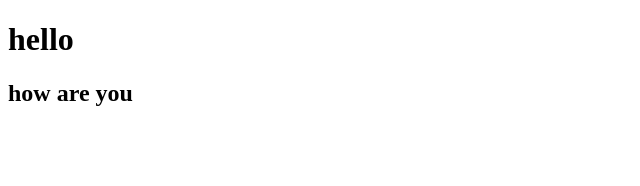
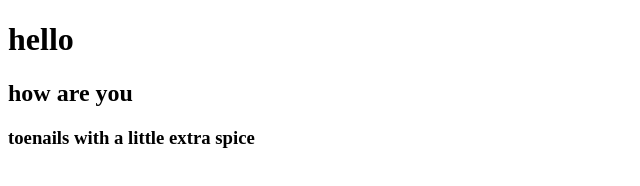
Before and after one commit to AppleJuiceJ69/test, a plain HTML site: page index.html in a window 1280 px wide. Shown: the whole page, without its empty margins (0-640 px from the left). Drawn offline with Linux system fonts and the light colour scheme.

Commit message:
added h3

```diff
--- a/index.html
+++ b/index.html
@@ -9,5 +9,6 @@
   <body>
     <h1>hello</h1>
     <h2>how are you</h2>
+    <h3>toenails with a little extra spice</h3>
   </body>
 </html>
```
